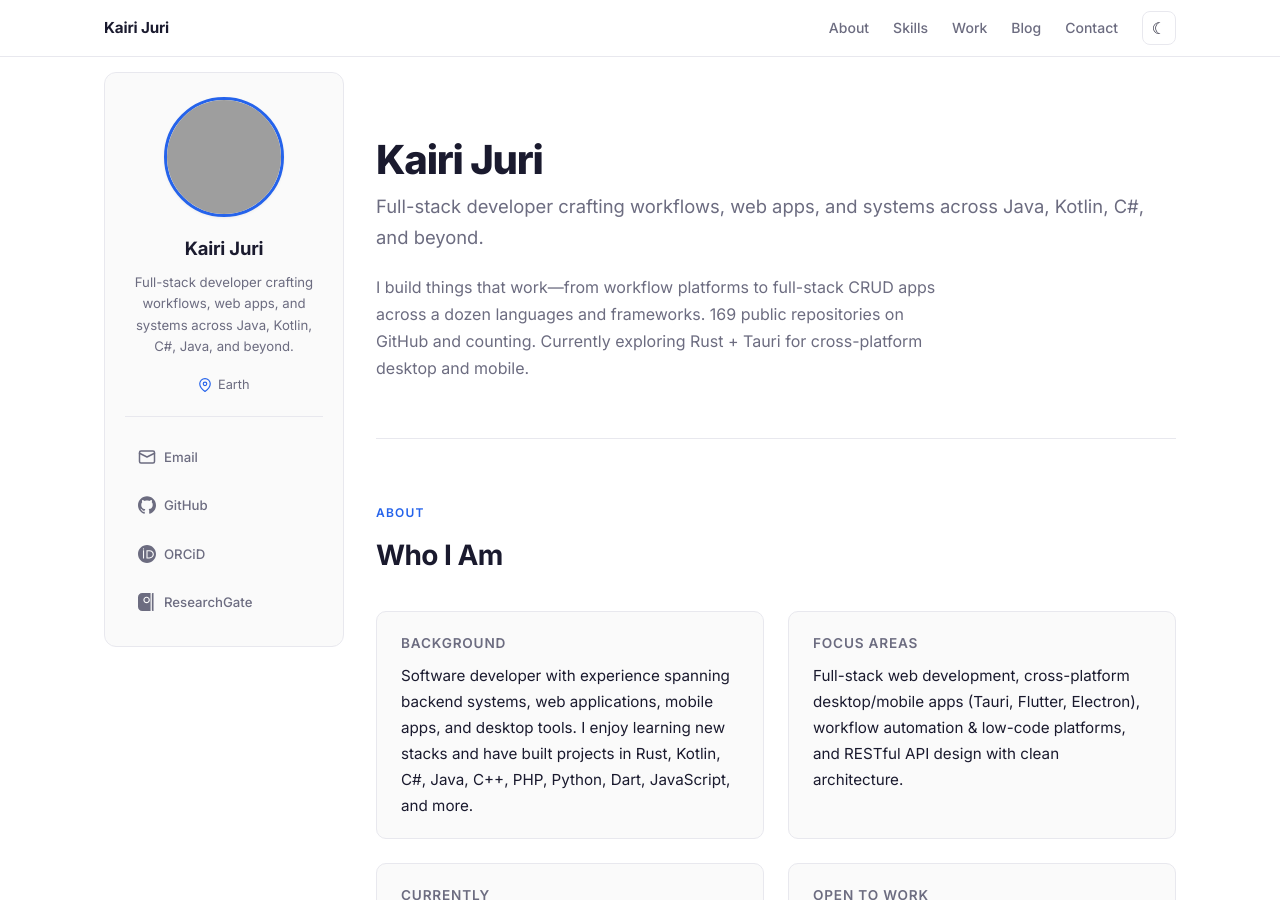
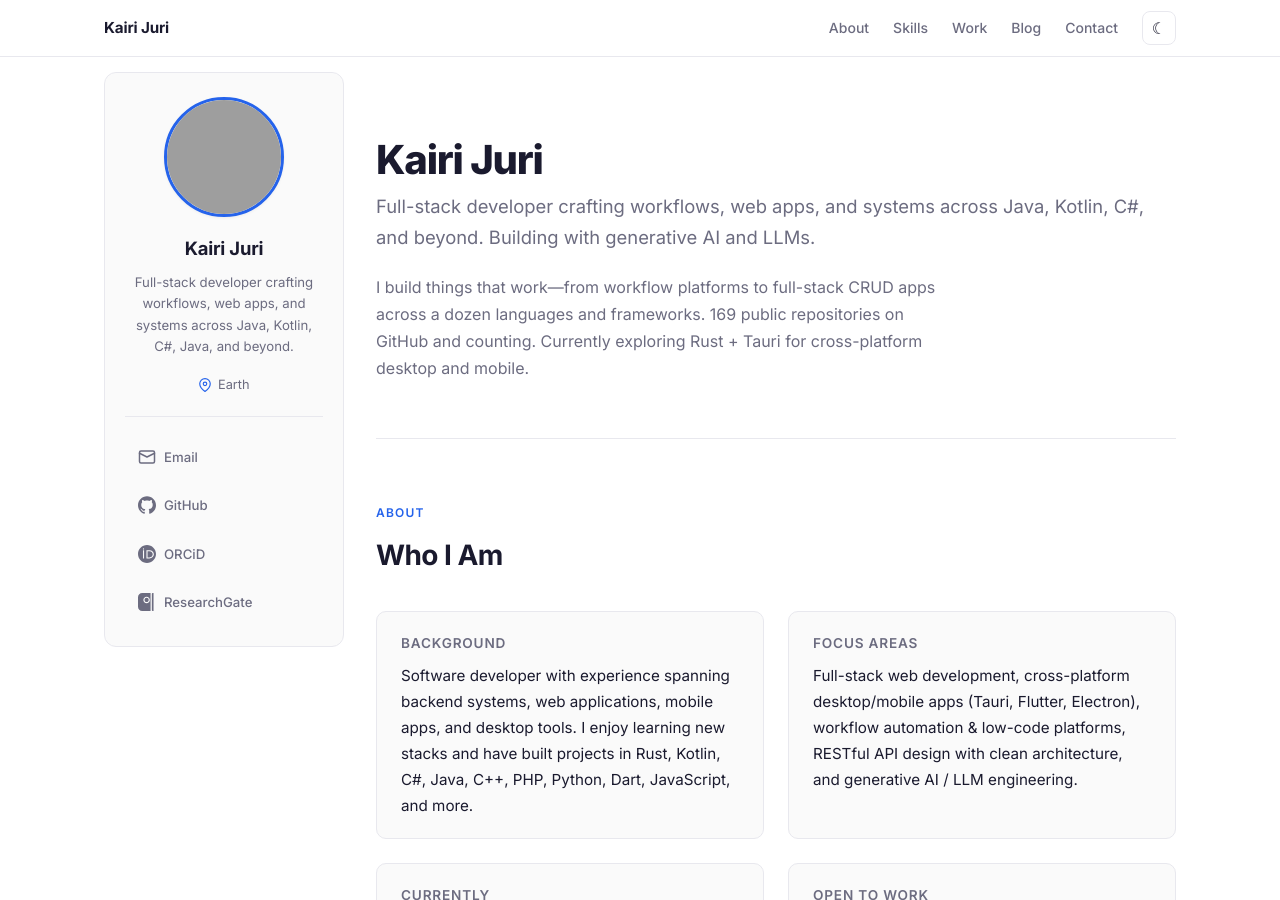
Before and after one commit to harrysuke/harrysuke.github.io, a Jekyll site: the page built from index.html, in a window 1280 px wide and 900 px high. Built offline with Jekyll 4.4.1, drawn with Linux system fonts in a browser that asks for light colours; some of the changed text lies outside the part shown; grey boxes are pictures that could not be loaded.

Commit message:
Add Generative AI and LLM Engineering skills group

```diff
--- a/index.html
+++ b/index.html
@@ -6,7 +6,7 @@ title: Kairi Juri
 <!-- ============ HERO ============ -->
 <section class="hero">
   <h1 class="hero-name">Kairi Juri</h1>
-  <p class="hero-tagline">Full-stack developer crafting workflows, web apps, and systems across Java, Kotlin, C#, and beyond.</p>
+  <p class="hero-tagline">Full-stack developer crafting workflows, web apps, and systems across Java, Kotlin, C#, and beyond. Building with generative AI and LLMs.</p>
   <p class="hero-desc">
     I build things that work&mdash;from workflow platforms to full-stack CRUD apps across a dozen languages and frameworks. 169 public repositories on GitHub and counting. Currently exploring Rust + Tauri for cross-platform desktop and mobile.
   </p>
@@ -23,7 +23,7 @@ title: Kairi Juri
     </div>
     <div class="about-card">
       <h3>Focus Areas</h3>
-      <p>Full-stack web development, cross-platform desktop/mobile apps (Tauri, Flutter, Electron), workflow automation &amp; low-code platforms, and RESTful API design with clean architecture.</p>
+      <p>Full-stack web development, cross-platform desktop/mobile apps (Tauri, Flutter, Electron), workflow automation &amp; low-code platforms, RESTful API design with clean architecture, and generative AI / LLM engineering.</p>
     </div>
     <div class="about-card">
       <h3>Currently</h3>
@@ -125,6 +125,25 @@ title: Kairi Juri
       <span class="skill-tag">LaTeX</span>
       <span class="skill-tag">Git / GitHub</span>
       <span class="skill-tag">Jekyll</span>
+    </div>
+  </div>
+
+  <!-- Generative AI & LLM Engineering -->
+  <div class="skills-group">
+    <div class="skills-group-title">Generative AI &amp; LLM Engineering</div>
+    <div class="skill-tags">
+      <span class="skill-tag">Prompt Engineering</span>
+      <span class="skill-tag">RAG (Retrieval-Augmented Generation)</span>
+      <span class="skill-tag">Function Calling / Tool Use</span>
+      <span class="skill-tag">AI Agents &amp; Multi-Agent Systems</span>
+      <span class="skill-tag">LLM Fine-Tuning</span>
+      <span class="skill-tag">Vector Databases &amp; Embeddings</span>
+      <span class="skill-tag">LangChain / LlamaIndex</span>
+      <span class="skill-tag">OpenAI / Anthropic / Gemini APIs</span>
+      <span class="skill-tag">Semantic Search</span>
+      <span class="skill-tag">AI Code Generation</span>
+      <span class="skill-tag">Guardrails &amp; AI Safety</span>
+      <span class="skill-tag">Chain-of-Thought Reasoning</span>
     </div>
   </div>
 
```
